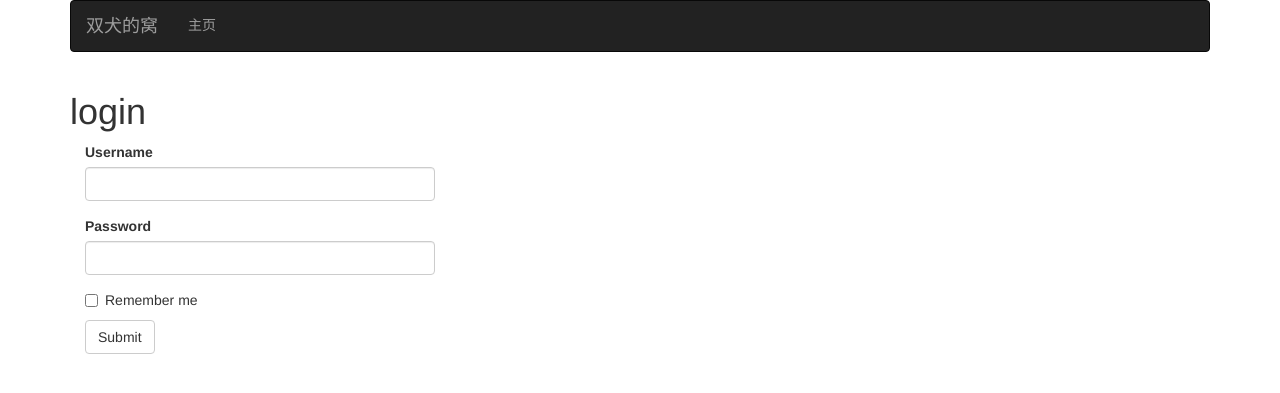
After one commit to HYSkyline/squan, a Flask app: page /auth/login in a window 1280 px wide. The commit adds this page. Shown: the top 393 px of the page. Run offline with Flask 2, Linux system fonts and the light colour scheme; parts of the project's set-up code (start-up, migrations or seed data) failed here and were passed over; some libraries are stand-ins or nearby versions.

Commit message:
0627login(not test, database not prepare.)

```diff
--- /dev/null
+++ b/squan_blog/auth/forms.py
@@ -0,0 +1,12 @@
+# -*- coding:utf-8 -*-
+
+from flask_wtf import Form
+from wtforms import StringField, PasswordField, BooleanField, SubmitField
+from wtforms.validators import Required, Length, Email
+
+
+class LoginForm(Form):
+	username = StringField('Username', validators=[Required()])
+	password = PasswordField('Password', validators=[Required()])
+	remember_me = BooleanField('Remember me')
+	submit = SubmitField('Submit')
--- /dev/null
+++ b/squan_blog/auth/view.py
@@ -0,0 +1,31 @@
+# -*- coding:utf-8 -*-
+
+from flask import render_template, redirect, request, url_for, flash
+from flask_login import login_user, login_required
+from . import auth
+from ..models import User
+from .forms import LoginForm
+
+@auth.route('/login', methods=['GET', 'POST'])
+def login():
+	form = LoginForm()
+	if form.validate_on_submit():
+		user = User.query.filter_by(username=form.username.data).first()
+		if user is not None and user.verify_password(form.password.data):
+			login_user(user, form.remember_me.data)
+			return redirect(request.args.get('next') or url_for('main.index'))
+		flash('Invalid username or password.')
+	return render_template('auth/login.html', form=form)
+
+
+@auth.route('/logout')
+def logout():
+	logout_user()
+	flash('You have logged out.')
+	return redirect(url_for('main.index'))
+
+
+@auth.route('/secret')
+@login_required
+def secret():
+	return 'Only login-in user can pass me.'
--- /dev/null
+++ b/squan_blog/templates/auth/login.html
@@ -0,0 +1,15 @@
+{% extends "base.html" %}
+{% import "bootstrap/wtf.html" as wtf %}
+
+{% block title %}登录页{% endblock %}
+
+{% block page_content %}
+<div class="page_header">
+	<h1>
+		login
+	</h1>
+</div>
+<div class="col-md-4">
+	{{ wtf.quick_form(form) }}
+</div>
+{% endblock %}
--- a/squan_blog/templates/base.html
+++ b/squan_blog/templates/base.html
@@ -28,6 +28,13 @@
                     <ul class="nav navbar-nav">
                         <li><a href="{{ url_for('main.index') }}" style="font-family: 'Microsoft YaHei UI Light'">主页</a></li>
                     </ul>
+                    <ul class="nav navbar-nav navbar-right">
+                        {% if current_user.is_authenticated %}
+                        <li><a href="{{ url_for('auth.logout') }}"></a></li>
+                        {% else %}
+                        <li><a href="{{ url_for('auth.login') }}"></a></li>
+                        {% endif %}
+                    </ul>
                 </div>
             </div>
             {% endblock %}
```
Also changed, not shown: manage.py (+21 -3 lines), squan_blog/__init__.py (+7 -0 lines), squan_blog/auth/__init__.py (added, +7 -0 lines), squan_blog/models.py (+27 -2 lines), tests/__init__.py (added, +1 -0 lines), tests/test_user_model.py (added, +28 -0 lines).
